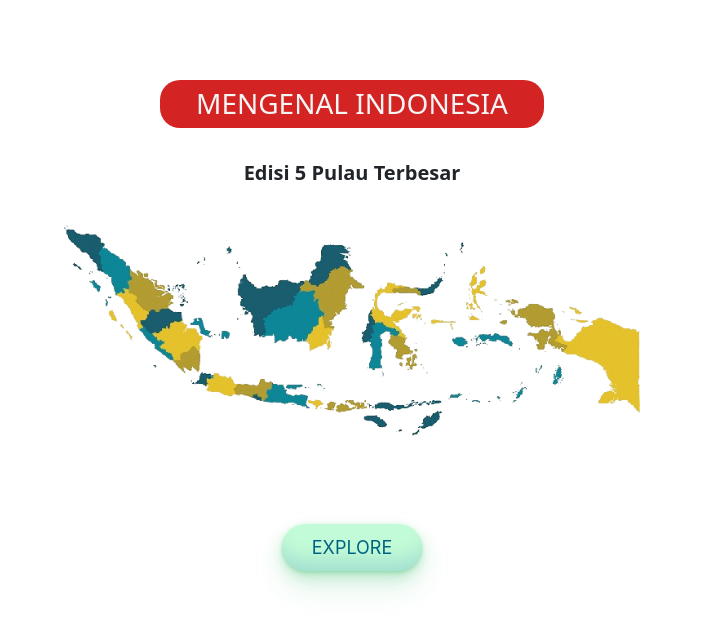
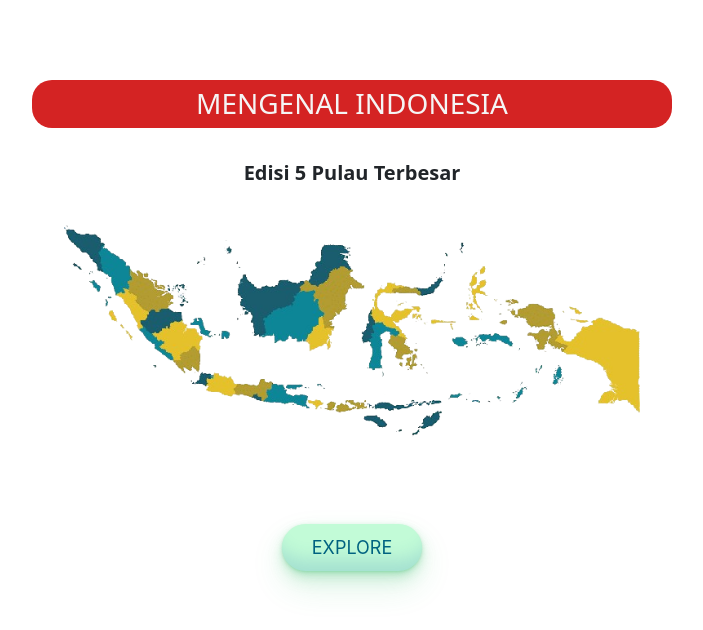
Before and after one commit to fadhilai/UASKapitaSelekta-Mengenal-Indonesia, a plain HTML site: page index.html in a window 1280 px wide. Shown: the whole page, without its empty margins (288-991 px from the left). Drawn offline with nearby package versions, Linux system fonts and the light colour scheme; files that its build step writes are made by us from their sources.

Commit message:
Update index.html

```diff
--- a/index.html
+++ b/index.html
@@ -36,7 +36,7 @@
 
 <body class="cover">
     <center>
-    <h1 style="margin:30px; margin-top: 80px; color: whitesmoke;background-color: rgb(212, 35, 35);border-radius: 20px;width: 30%">MENGENAL INDONESIA</h1>
+    <h1 style="margin:30px; margin-top: 80px; color: whitesmoke;background-color: rgb(212, 35, 35);border-radius: 20px;width: 50%">MENGENAL INDONESIA</h1>
     <p class="text-center fw-bolder fs-5">Edisi 5 Pulau Terbesar</p>
         <div>
             <img style="width: 45%;" src="images/maps/maps-awal.png">
```
